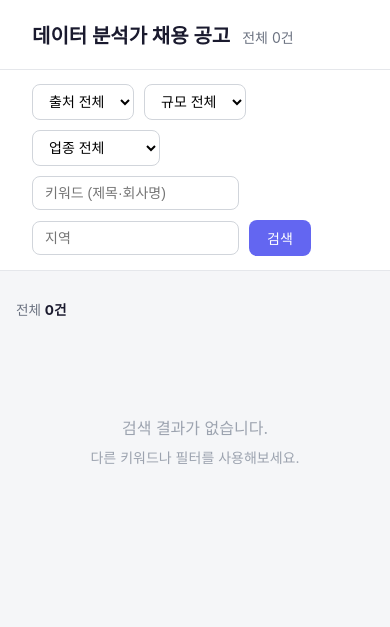
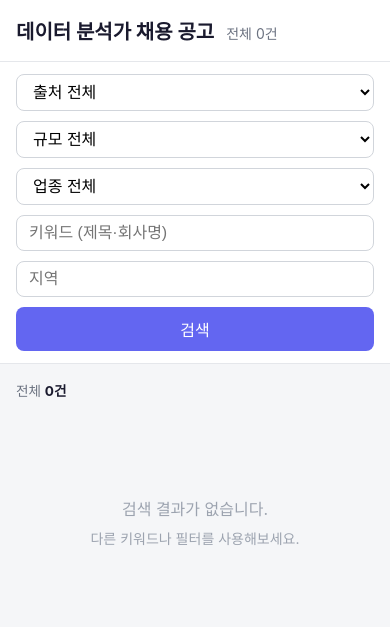
Before and after one commit to suhyoun-hwang/da-job-archive, a Flask app: page / in a window 390 px wide. Shown: the top 627 px of the page. Run offline with Flask 3, Linux system fonts and the light colour scheme; data that the repository does not hold is empty.

Commit message:
feat: mobile responsive layout

```diff
--- a/templates/index.html
+++ b/templates/index.html
@@ -165,6 +165,32 @@
     }
 
     .empty p { margin-top: 8px; font-size: 0.875rem; }
+
+    @media (max-width: 600px) {
+      header {
+        padding: 16px;
+        flex-wrap: wrap;
+      }
+
+      header .updated {
+        margin-left: 0;
+        width: 100%;
+      }
+
+      .filter-bar { padding: 12px 16px; }
+
+      .filter-bar select,
+      .filter-bar input {
+        width: 100%;
+        font-size: 1rem;
+      }
+
+      .filter-bar button { width: 100%; padding: 10px; font-size: 1rem; }
+
+      .main { margin: 16px auto; }
+
+      .cards { grid-template-columns: 1fr; }
+    }
   </style>
 </head>
 <body>
```
